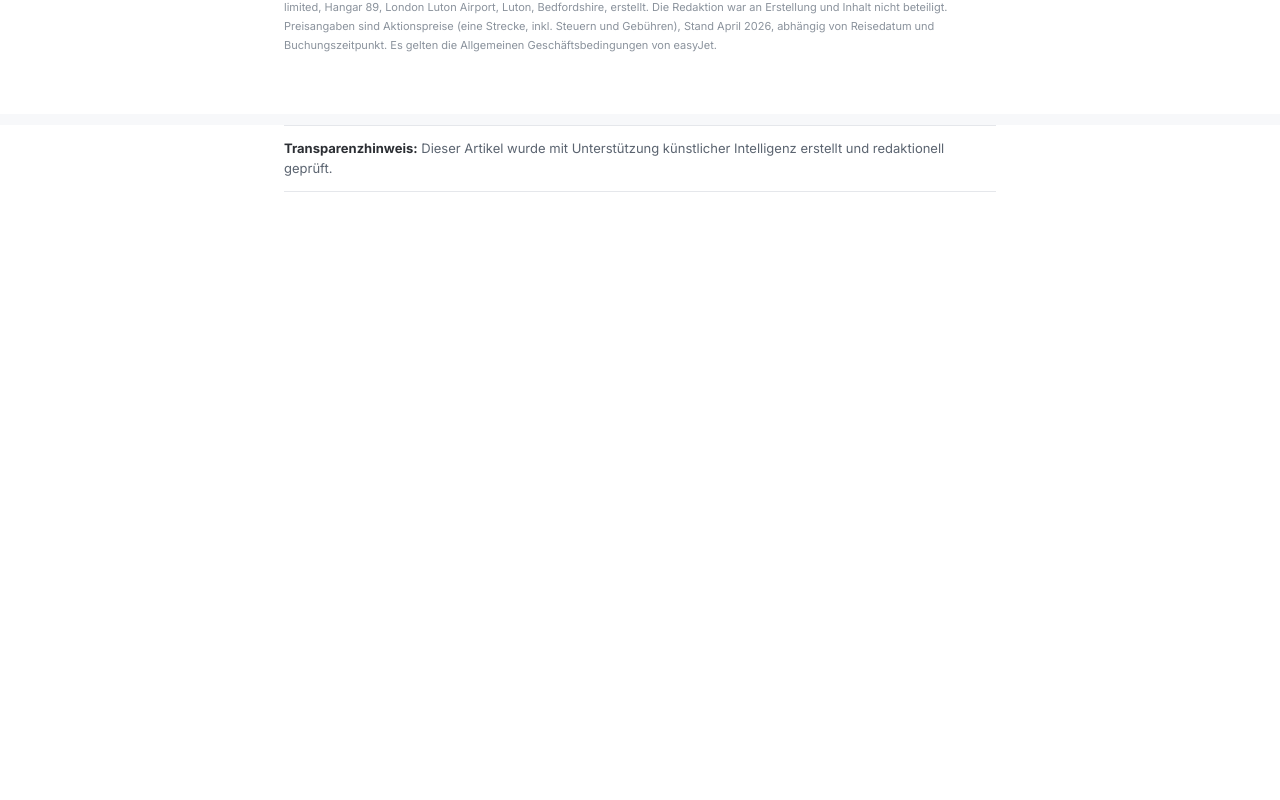
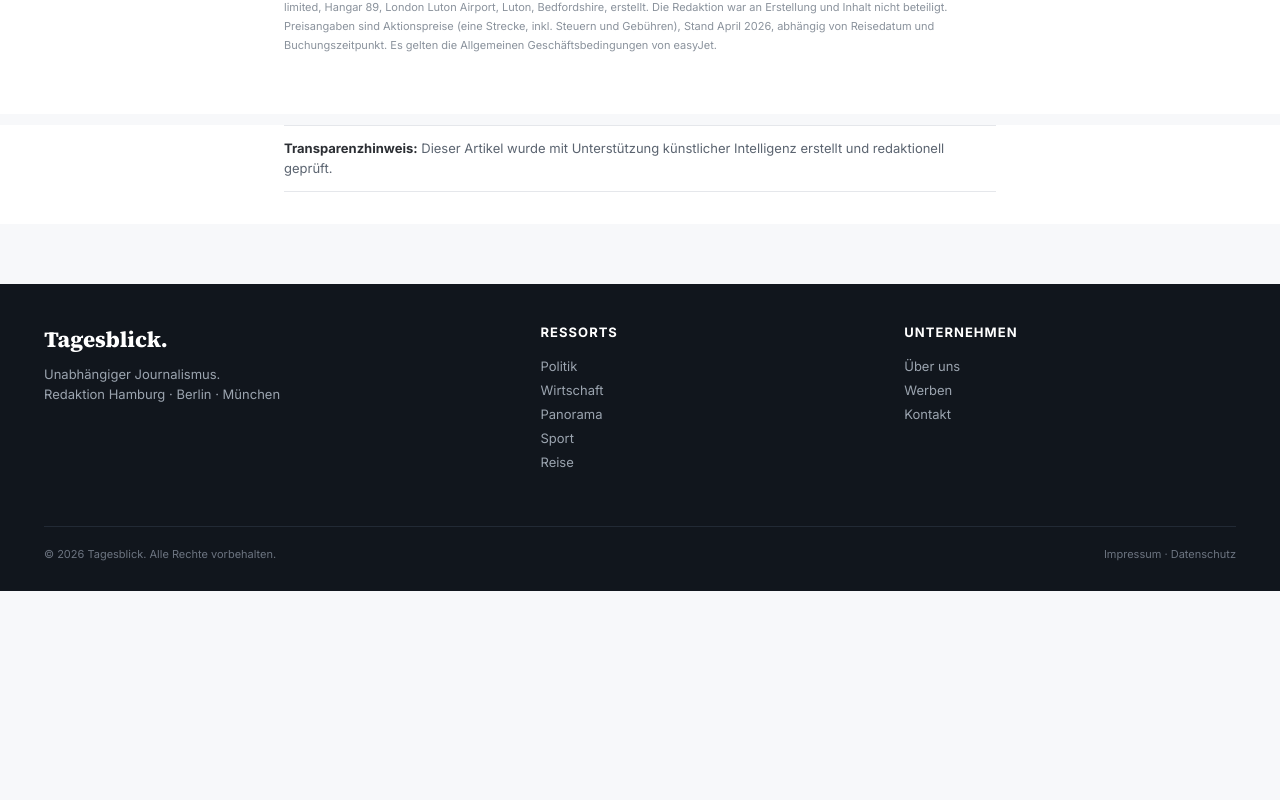
Before and after one commit to RedPineappleMediaGmbH/native-advertising-mvp, a Next.js app: page /artikel/funf-europaische-stadte-die-sie-diesen-sommer-fur-unter-50-euro-erreichen-konnen in a window 1280 px wide. Shown: the part 6180-6980 px from the top of the page. After the commit the page ends 6771 px from the top, so only its background shows below. Built offline with nearby package versions, Linux system fonts and the light colour scheme.

Commit message:
fix: remove sponsored article disclosure gap

```diff
--- a/app/artikel/funf-europaische-stadte-die-sie-diesen-sommer-fur-unter-50-euro-erreichen-konnen/page.tsx
+++ b/app/artikel/funf-europaische-stadte-die-sie-diesen-sommer-fur-unter-50-euro-erreichen-konnen/page.tsx
@@ -42,7 +42,7 @@
         ? <AdvertorialA brand={brand} onBack={handleBack} />
         : <AdvertorialB brand={brand} onBack={handleBack} />
       }
-      <div className="adv">
+      <div className="adv-disclosure-section">
         <div className="adv-wrap">
           <AiDisclosure />
         </div>
--- a/app/globals.css
+++ b/app/globals.css
@@ -279,6 +279,10 @@
 .ai-disclosure strong {
   color: var(--ink-2);
   font-weight: 700;
+}
+.adv-disclosure-section {
+  background: #fff;
+  padding: 0 0 8px;
 }
 
 .adv p.body {
```
Also changed, not shown: 1 other file (tests, documents, lock files or other folders).
